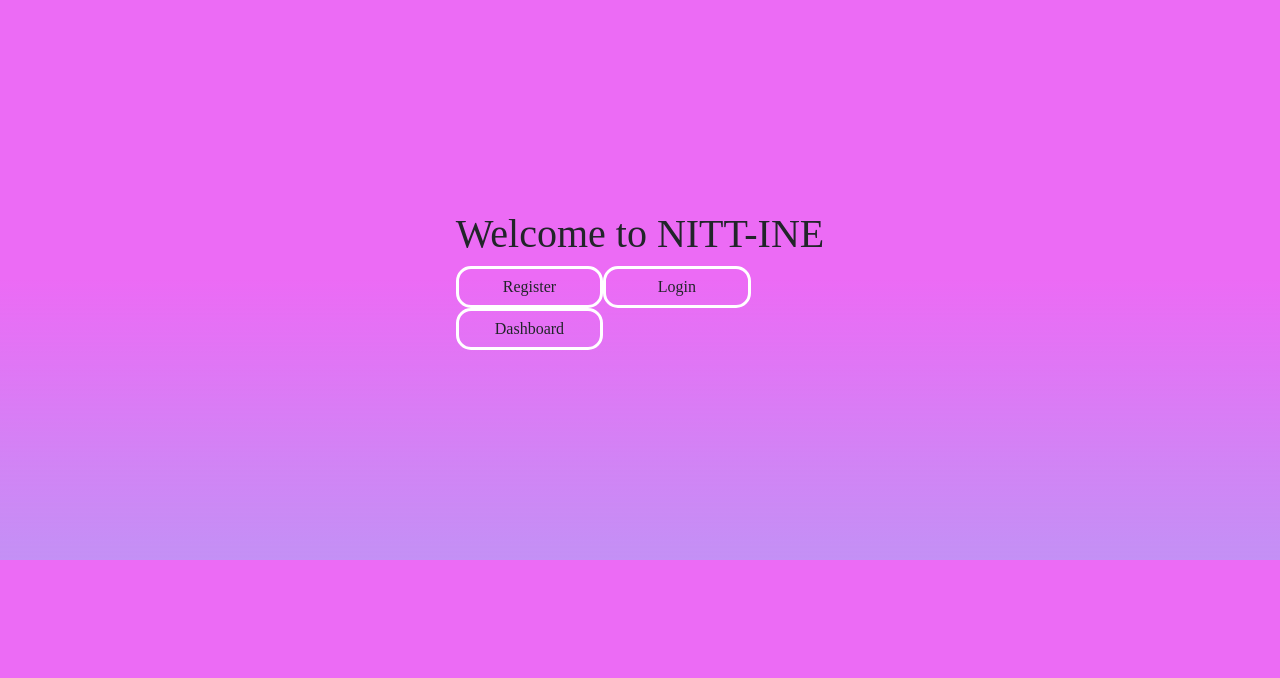
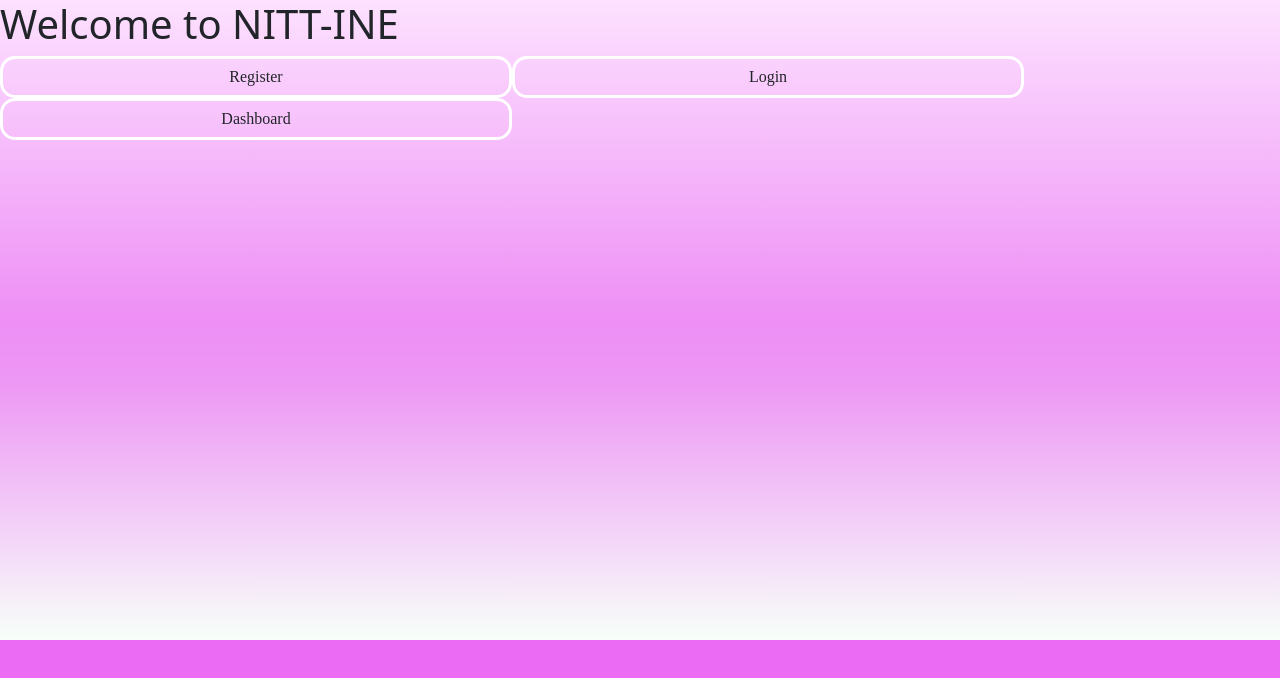
Before and after one commit to Suryabh-Bhattacharya/apple-of-my-eye, a React (Vite) app in the folder Frontend/: page / in a window 1280 px wide. Shown: the top 678 px of the page. Built offline with nearby package versions, Linux system fonts and the light colour scheme.

Commit message:
Update Home.css

```diff
--- a/Frontend/src/pages/Home.css
+++ b/Frontend/src/pages/Home.css
@@ -1,10 +1,4 @@
-body{
-    background-color:rgb(191, 127, 247);
-    margin: 0;
-    padding: 0;
-    height: 70vh;
-    display: flex;
-    justify-content: center;
-    align-items: center;
-    font-family: 'Brush Script MT', cursive;
+.home{
+    background: linear-gradient(180deg, #fde1ff, #e1ffea22 60%);
+    height: 80vh;
 }
```
